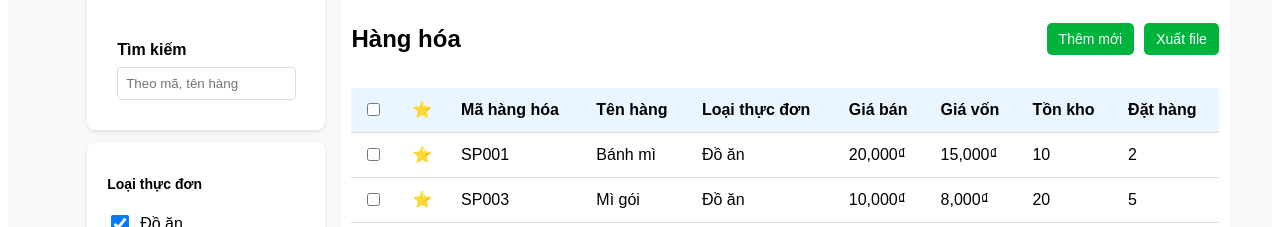
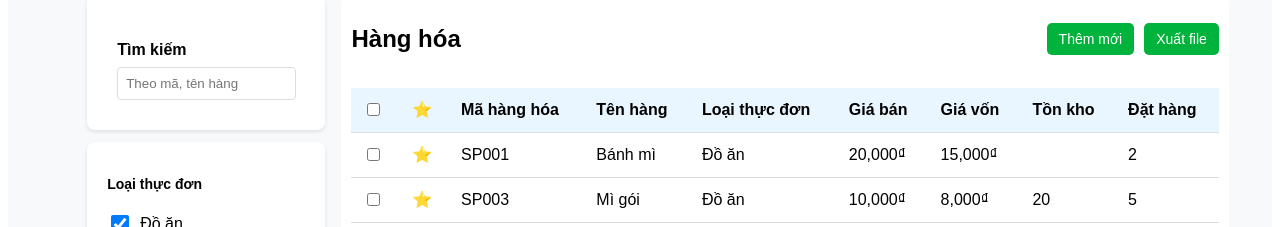
Before and after one commit to Dung99999/bepkhoi_frontend, a React (Create React App) app: page /menu in a window 1280 px wide. Shown: the part 155-382 px from the top of the page. Built offline with nearby package versions, Linux system fonts and the light colour scheme.

Commit message:
6/3: Remove divdiv

```diff
--- a/src/components/MenuPage/MenuSidebar.tsx
+++ b/src/components/MenuPage/MenuSidebar.tsx
@@ -1,6 +1,6 @@
 import React, {useState} from "react";
 import styles from "./../../style/MenuPage/menuSidebar.module.scss";
-import MenuSearch from "./MenuSearch.tsx"; // Import từ cùng thư mục
+import MenuSearch from "./MenuSearch.tsx";
 
 
 const MenuSidebar = ({ selectedFilters, onFilterChange }) => {
--- a/src/pages/MenuPage.tsx
+++ b/src/pages/MenuPage.tsx
@@ -6,7 +6,7 @@ import MenuSidebar from "./../components/MenuPage/MenuSidebar.tsx";
 import "./../style/MenuPage/menuPage.scss";
 
 const allItems = [
-    { id: 1, code: "SP001", name: "Bánh mì", category: "Đồ ăn", price: 20000, cost: 15000, stock: 10, order: 2 },
+    { id: 1, code: "SP001", name: "Bánh mì", category: "Đồ ăn", price: 20000, cost: 15000, order: 2, imageUrl: ["https://e7.pngegg.com/pngimages/361/627/png-clipart-leaf-logo-green-leaves-green-and-teal-leaf-logo-text-maple-leaf-thumbnail.png", "https://e7.pngegg.com/pngimages/361/627/png-clipart-leaf-logo-green-leaves-green-and-teal-leaf-logo-text-maple-leaf-thumbnail.png"] },
     { id: 2, code: "SP002", name: "Trà sữa", category: "Đồ uống", price: 30000, cost: 20000, stock: 5, order: 1 },
     { id: 3, code: "SP003", name: "Mì gói", category: "Đồ ăn", price: 10000, cost: 8000, stock: 20, order: 5 },
 ];
@@ -26,9 +26,7 @@ export default function MenuPage() {
     return (
         <>
             <div className="menu">
-                <div className="header-menu">
-                    <Header />
-                </div>
+                <Header />
                 <div className="menu-container">
                     <MenuSidebar selectedFilters={filters} onFilterChange={handleFilterChange} />
                     <div className="menu-content">
```
